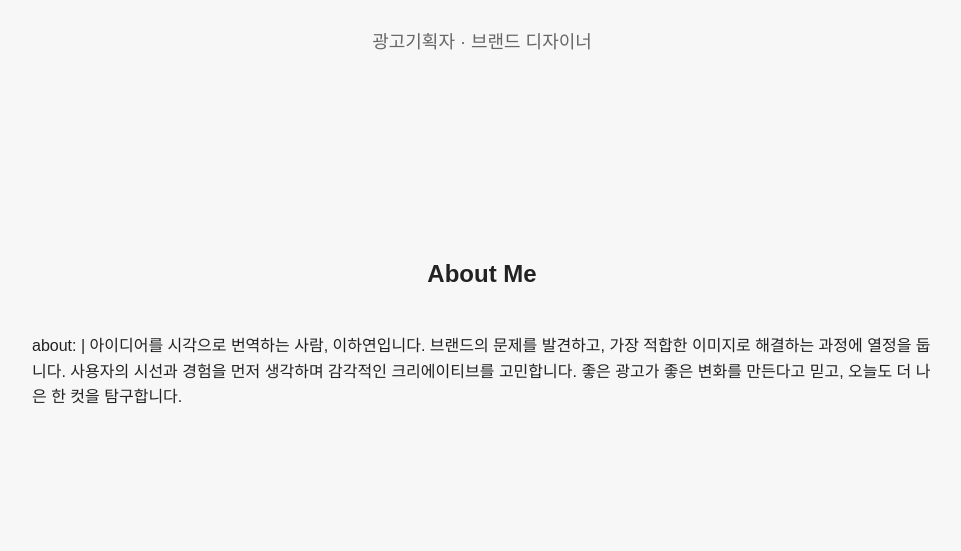
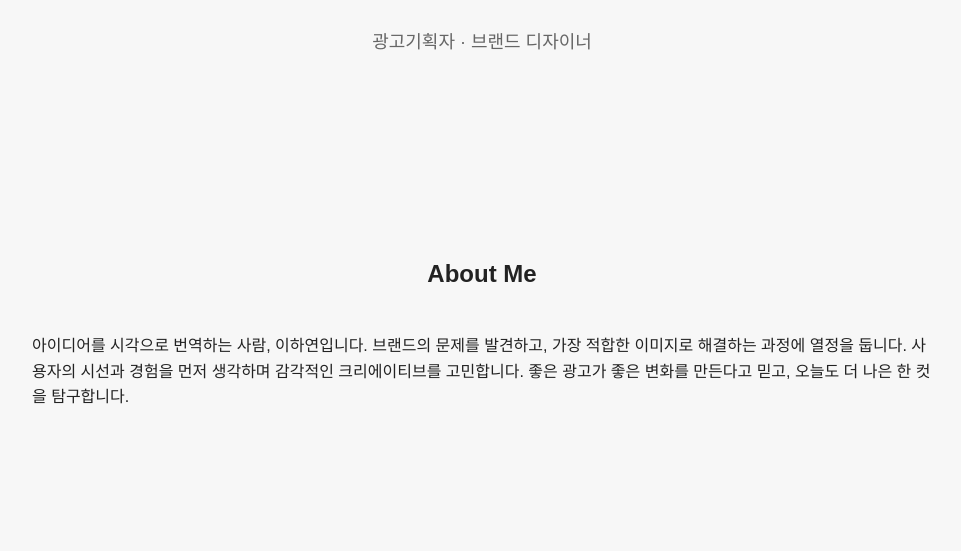
Before and after one commit to hayeonLee0/hayeonlee0.github.io, a plain HTML site: page index.html in a window 1280 px wide. Shown: the part 249-800 px from the top of the page, without its empty margins (158-1119 px from the left). Drawn offline with Linux system fonts and the light colour scheme.

Commit message:
Update index.html

```diff
--- a/index.html
+++ b/index.html
@@ -139,7 +139,6 @@
 <section id="about">
     <h2>About Me</h2>
     <p>
-      about: |
   아이디어를 시각으로 번역하는 사람, 이하연입니다.
   브랜드의 문제를 발견하고, 가장 적합한 이미지로 해결하는 과정에 열정을 둡니다.
   사용자의 시선과 경험을 먼저 생각하며 감각적인 크리에이티브를 고민합니다.
```
